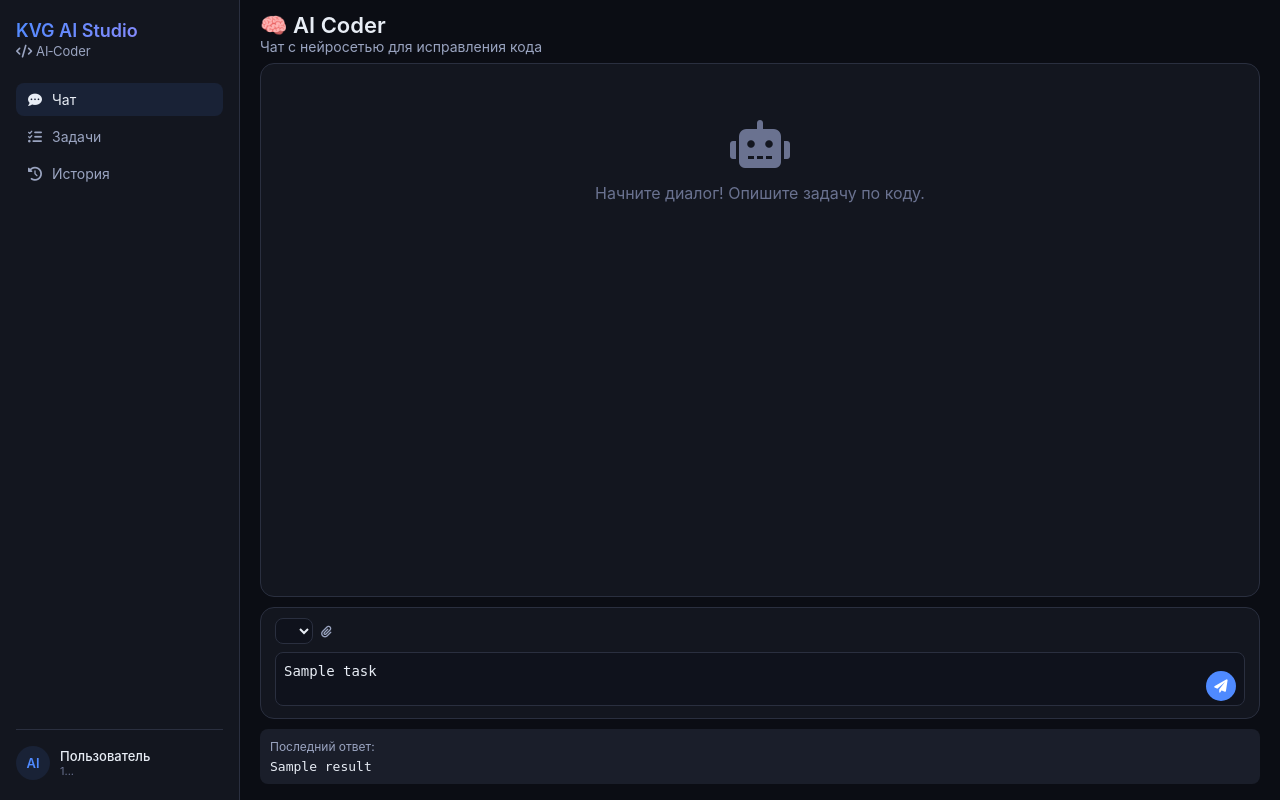
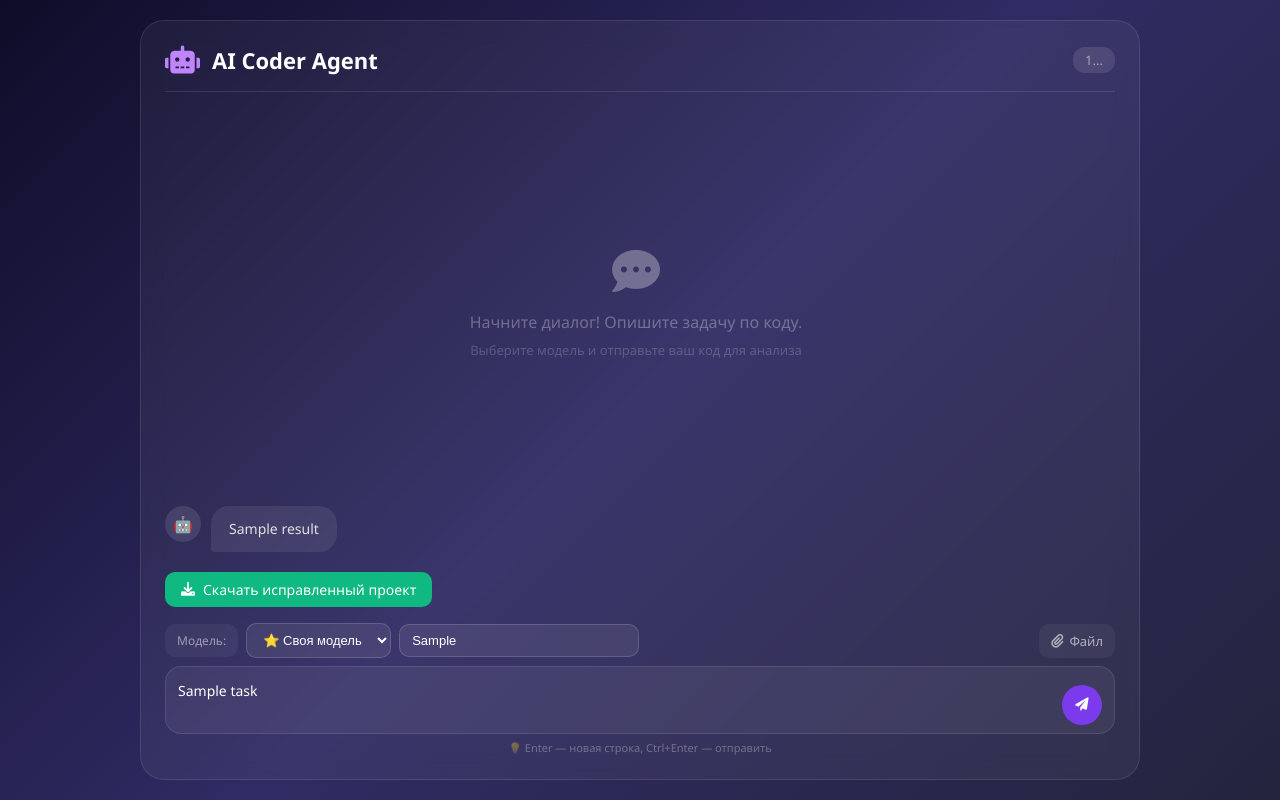
Before and after one commit to mrvan1000000-boop/kvgai-ai-coder, a Flask app: template templates/ai_coder_chat.html in a window 1280 px wide. Run offline with Flask 3, Linux system fonts and the light colour scheme; the template is opened without the code that fills it: most values are stand-ins (such as "Sample title", 1, 10 or a date in 2020); lists and menus that the app fills with data are empty.

Commit message:
Enhance chat interface and update styles
Updated the chat interface and styles for better user experience, including changes to the title and layout adjustments.

```diff
--- a/templates/ai_coder_chat.html
+++ b/templates/ai_coder_chat.html
@@ -3,243 +3,499 @@
 <head>
     <meta charset="UTF-8">
     <meta name="viewport" content="width=device-width, initial-scale=1.0">
-    <title>AI Coder - Чат</title>
+    <title>AI Coder - Чат с нейросетью</title>
     <link rel="stylesheet" href="https://cdnjs.cloudflare.com/ajax/libs/font-awesome/6.0.0-beta3/css/all.min.css">
     <style>
-        :root {
-            --bg-primary: #0b0d14;
-            --bg-elevated: #13161f;
-            --bg-card: #1a1e2a;
-            --bg-input: #0f121c;
-            --border-color: #2a2f3f;
-            --text-primary: #e8edf5;
-            --text-secondary: #9aa4c0;
-            --text-muted: #6a7290;
-            --accent: #4f8aff;
-            --accent-hover: #6a9eff;
-            --success: #4cd9a0;
-            --danger: #ff5e7a;
-            --radius: 14px;
-            --radius-sm: 8px;
+        * {
+            margin: 0;
+            padding: 0;
+            box-sizing: border-box;
         }
 
-        * { margin:0; padding:0; box-sizing:border-box; }
         body {
-            background: var(--bg-primary);
-            color: var(--text-primary);
-            font-family: 'Inter', system-ui, -apple-system, sans-serif;
-            height: 100vh;
-            overflow: hidden;
+            font-family: 'Segoe UI', system-ui, -apple-system, sans-serif;
+            background: linear-gradient(135deg, #0f0c29, #302b63, #24243e);
+            min-height: 100vh;
+            display: flex;
+            align-items: center;
+            justify-content: center;
+            padding: 20px;
         }
 
-        .app-shell { display:flex; height:100vh; }
-
-        .sidebar {
-            width: 240px; background: var(--bg-elevated);
-            border-right: 1px solid var(--border-color);
-            padding: 20px 16px; display:flex; flex-direction:column;
-            flex-shrink:0;
+        .chat-container {
+            width: 100%;
+            max-width: 1000px;
+            height: 95vh;
+            display: flex;
+            flex-direction: column;
+            background: rgba(255, 255, 255, 0.05);
+            backdrop-filter: blur(12px);
+            border-radius: 24px;
+            border: 1px solid rgba(255, 255, 255, 0.1);
+            padding: 24px;
         }
 
-        .logo-block .logo {
-            font-weight:600; font-size:18px;
-            background: linear-gradient(135deg, var(--accent), #a78bfa);
-            -webkit-background-clip: text; -webkit-text-fill-color: transparent;
-        }
-        .logo-block .subtitle { font-size:13px; color:var(--text-secondary); margin-top:2px; }
-
-        .sidebar-nav { display:flex; flex-direction:column; gap:4px; margin-top:24px; }
-        .nav-item {
-            display:flex; align-items:center; gap:10px; padding:8px 12px;
-            border-radius:var(--radius-sm); color:var(--text-secondary);
-            text-decoration:none; font-size:14px; transition:0.2s;
-        }
-        .nav-item:hover, .nav-item.active { background:rgba(79,140,255,0.10); color:var(--text-primary); }
-
-        .sidebar-footer { margin-top:auto; border-top:1px solid var(--border-color); padding-top:16px; }
-        .user-pill { display:flex; align-items:center; gap:10px; }
-        .user-avatar {
-            width:34px; height:34px; border-radius:50%;
-            background:rgba(79,140,255,0.10); display:flex; align-items:center;
-            justify-content:center; color:var(--accent); font-size:13px; font-weight:600;
-        }
-        .user-meta .user-name { font-weight:500; font-size:13px; }
-        .user-meta .user-id { font-size:11px; color:var(--text-muted); word-break:break-all; }
-
-        .main { flex:1; display:flex; flex-direction:column; height:100vh; }
-
-        .chat-container {
-            display:flex; flex-direction:column; height:100%;
-            padding:12px 20px 16px 20px;
+        .chat-header {
+            display: flex;
+            align-items: center;
+            gap: 12px;
+            margin-bottom: 20px;
+            padding-bottom: 16px;
+            border-bottom: 1px solid rgba(255, 255, 255, 0.1);
         }
 
-        .chat-header { flex-shrink:0; padding-bottom:8px; }
-        .chat-header h1 { font-size:22px; font-weight:600; }
-        .chat-header p { color:var(--text-secondary); font-size:14px; }
-
-        .chat-window {
-            flex:1; overflow-y:auto; margin-bottom:10px;
-            background:var(--bg-elevated); border-radius:var(--radius);
-            border:1px solid var(--border-color); padding:16px;
-            display:flex; flex-direction:column; gap:14px;
+        .chat-header i {
+            font-size: 28px;
+            color: #c084fc;
         }
 
-        .message { display:flex; gap:10px; }
-        .message-user { flex-direction:row-reverse; }
-        .message-user .message-content { background:var(--accent); color:#fff; }
-        .message-assistant .message-content { background:var(--bg-card); border:1px solid var(--border-color); }
+        .chat-header h1 {
+            font-size: 22px;
+            color: #fff;
+            font-weight: 600;
+        }
 
-        .message-avatar {
-            width:30px; height:30px; border-radius:50%; flex-shrink:0;
-            display:flex; align-items:center; justify-content:center; font-size:12px;
+        .chat-header span {
+            margin-left: auto;
+            font-size: 13px;
+            color: rgba(255, 255, 255, 0.5);
+            background: rgba(255, 255, 255, 0.1);
+            padding: 4px 12px;
+            border-radius: 12px;
         }
-        .message-user .message-avatar { background:var(--accent); color:#fff; }
-        .message-assistant .message-avatar { background:var(--border-color); color:var(--text-primary); }
 
-        .message-content {
-            flex:1; padding:10px 14px; border-radius:var(--radius-sm);
-            max-width:80%; word-wrap:break-word;
+        .messages-area {
+            flex: 1;
+            overflow-y: auto;
+            padding-right: 8px;
+            margin-bottom: 16px;
+            display: flex;
+            flex-direction: column;
+            gap: 12px;
         }
-        .message-content .message-label {
-            font-size:11px; font-weight:600; text-transform:uppercase;
-            letter-spacing:0.05em; margin-bottom:4px; opacity:0.7;
+
+        .messages-area::-webkit-scrollbar {
+            width: 4px;
         }
-        .message-content .message-body { font-size:14px; white-space:pre-wrap; }
 
-        .chat-form {
-            flex-shrink:0; background:var(--bg-elevated);
-            border-radius:var(--radius); padding:10px 14px 12px 14px;
-            border:1px solid var(--border-color);
+        .messages-area::-webkit-scrollbar-track {
+            background: transparent;
+        }
+
+        .messages-area::-webkit-scrollbar-thumb {
+            background: rgba(255, 255, 255, 0.2);
+            border-radius: 4px;
+        }
+
+        .message {
+            display: flex;
+            gap: 10px;
+            max-width: 85%;
+            animation: fadeIn 0.3s ease;
+        }
+
+        @keyframes fadeIn {
+            from { opacity: 0; transform: translateY(10px); }
+            to { opacity: 1; transform: translateY(0); }
+        }
+
+        .message.user {
+            align-self: flex-end;
+            flex-direction: row-reverse;
+        }
+
+        .message.assistant {
+            align-self: flex-start;
+        }
+
+        .message .avatar {
+            width: 36px;
+            height: 36px;
+            border-radius: 50%;
+            flex-shrink: 0;
+            display: flex;
+            align-items: center;
+            justify-content: center;
+            font-size: 16px;
+            background: rgba(255, 255, 255, 0.1);
+            color: #fff;
+        }
+
+        .message.user .avatar {
+            background: #7c3aed;
+        }
+
+        .message .bubble {
+            padding: 12px 18px;
+            border-radius: 18px;
+            font-size: 14px;
+            line-height: 1.6;
+            word-wrap: break-word;
+            white-space: pre-wrap;
+        }
+
+        .message.user .bubble {
+            background: #7c3aed;
+            color: #fff;
+            border-bottom-right-radius: 4px;
+        }
+
+        .message.assistant .bubble {
+            background: rgba(255, 255, 255, 0.08);
+            color: #e0e0e0;
+            border-bottom-left-radius: 4px;
+        }
+
+        .message.system .bubble {
+            background: rgba(255, 193, 7, 0.15);
+            color: #ffc107;
+            border-left: 3px solid #ffc107;
         }
 
         .input-area {
-            display:flex; gap:8px; align-items:flex-end;
-            background:var(--bg-input); border-radius:var(--radius-sm);
-            border:1px solid var(--border-color); padding:4px 8px;
-        }
-        .input-area textarea {
-            flex:1; background:transparent; border:none; padding:6px 0;
-            color:var(--text-primary); font-size:14px; resize:none;
-            min-height:32px; max-height:100px;
-        }
-        .input-area textarea:focus { outline:none; }
-        .btn-send {
-            width:30px; height:30px; border-radius:50%;
-            background:var(--accent); color:#fff; border:none; cursor:pointer;
+            display: flex;
+            gap: 10px;
+            align-items: flex-end;
+            background: rgba(255, 255, 255, 0.06);
+            border-radius: 16px;
+            padding: 8px 12px;
+            border: 1px solid rgba(255, 255, 255, 0.1);
+            transition: border-color 0.3s;
         }
 
-        @media (max-width:768px) {
-            .sidebar { width:100%; height:auto; position:relative; flex-direction:row; flex-wrap:wrap; }
-            .sidebar-nav { flex-direction:row; }
-            .main { height:calc(100vh - 150px); }
-            .chat-container { padding:8px 12px 12px 12px; }
+        .input-area:focus-within {
+            border-color: #7c3aed;
+        }
+
+        .input-area textarea {
+            flex: 1;
+            background: transparent;
+            border: none;
+            color: #fff;
+            font-size: 14px;
+            resize: none;
+            min-height: 24px;
+            max-height: 120px;
+            padding: 6px 0;
+            font-family: inherit;
+        }
+
+        .input-area textarea::placeholder {
+            color: rgba(255, 255, 255, 0.35);
+        }
+
+        .input-area textarea:focus {
+            outline: none;
+        }
+
+        .input-area button {
+            background: #7c3aed;
+            border: none;
+            color: #fff;
+            width: 40px;
+            height: 40px;
+            border-radius: 50%;
+            cursor: pointer;
+            transition: all 0.2s;
+            display: flex;
+            align-items: center;
+            justify-content: center;
+            flex-shrink: 0;
+        }
+
+        .input-area button:hover {
+            background: #6d28d9;
+            transform: scale(1.05);
+        }
+
+        .input-area button:active {
+            transform: scale(0.95);
+        }
+
+        .input-tools {
+            display: flex;
+            gap: 12px;
+            align-items: center;
+            flex-wrap: wrap;
+            margin-bottom: 8px;
+        }
+
+        .input-tools select,
+        .input-tools input[type="text"] {
+            background: rgba(255, 255, 255, 0.08);
+            border: 1px solid rgba(255, 255, 255, 0.15);
+            color: #fff;
+            padding: 8px 12px;
+            border-radius: 10px;
+            font-size: 13px;
+            cursor: pointer;
+            transition: border-color 0.3s;
+        }
+
+        .input-tools select:focus,
+        .input-tools input[type="text"]:focus {
+            outline: none;
+            border-color: #7c3aed;
+        }
+
+        .input-tools select option {
+            background: #1a1a2e;
+            color: #fff;
+        }
+
+        .input-tools label {
+            color: rgba(255, 255, 255, 0.6);
+            font-size: 13px;
+            cursor: pointer;
+            display: flex;
+            align-items: center;
+            gap: 6px;
+            padding: 8px 12px;
+            border-radius: 10px;
+            background: rgba(255, 255, 255, 0.05);
+            transition: background 0.3s;
+        }
+
+        .input-tools label:hover {
+            background: rgba(255, 255, 255, 0.1);
+        }
+
+        .input-tools label i {
+            font-size: 14px;
+        }
+
+        .hidden {
+            display: none !important;
+        }
+
+        .shortcut-hint {
+            font-size: 11px;
+            color: rgba(255, 255, 255, 0.3);
+            margin-top: 6px;
+            text-align: center;
+        }
+
+        .download-link {
+            display: inline-flex;
+            align-items: center;
+            gap: 8px;
+            background: #10b981;
+            color: #fff;
+            padding: 8px 16px;
+            border-radius: 10px;
+            text-decoration: none;
+            font-size: 14px;
+            margin-top: 8px;
+            transition: background 0.3s;
+        }
+
+        .download-link:hover {
+            background: #059669;
+        }
+
+        .empty-state {
+            text-align: center;
+            margin: auto;
+            color: rgba(255, 255, 255, 0.3);
+        }
+
+        .empty-state i {
+            font-size: 48px;
+            margin-bottom: 16px;
+        }
+
+        .empty-state p {
+            font-size: 16px;
+        }
+
+        .typing-indicator {
+            display: flex;
+            gap: 4px;
+            padding: 12px 18px;
+            background: rgba(255, 255, 255, 0.08);
+            border-radius: 18px;
+            border-bottom-left-radius: 4px;
+            align-self: flex-start;
+        }
+
+        .typing-indicator span {
+            width: 8px;
+            height: 8px;
+            background: #c084fc;
+            border-radius: 50%;
+            animation: typing 1.4s infinite ease-in-out;
+        }
+
+        .typing-indicator span:nth-child(2) {
+            animation-delay: 0.2s;
+        }
+
+        .typing-indicator span:nth-child(3) {
+            animation-delay: 0.4s;
+        }
+
+        @keyframes typing {
+            0%, 100% { transform: translateY(0); opacity: 0.4; }
+            50% { transform: translateY(-10px); opacity: 1; }
         }
     </style>
 </head>
 <body>
-<div class="app-shell">
-    <aside class="sidebar">
-        <div class="logo-block">
-            <div class="logo">KVG AI Studio</div>
-            <div class="subtitle"><i class="fas fa-code"></i> AI‑Coder</div>
-        </div>
-        <nav class="sidebar-nav">
-            <a href="/admin/ai-coder?user_id={{ user_id }}" class="nav-item active">
-                <i class="fas fa-comment-dots"></i> Чат
-            </a>
-            <a href="/admin/ai-coder/tasks" class="nav-item">
-                <i class="fas fa-tasks"></i> Задачи
-            </a>
-            <a href="/admin/ai-coder/history/{{ user_id }}" class="nav-item">
-                <i class="fas fa-history"></i> История
-            </a>
-        </nav>
-        <div class="sidebar-footer">
-            <div class="user-pill">
-                <div class="user-avatar">AI</div>
-                <div class="user-meta">
-                    <div class="user-name">Пользователь</div>
-                    <div class="user-id">{{ user_id[:16] }}...</div>
-                </div>
-            </div>
-        </div>
-    </aside>
-
-    <main class="main">
     <div class="chat-container">
         <div class="chat-header">
-                <h1>🧠 AI Coder</h1>
-                <p>Чат с нейросетью для исправления кода</p>
+            <i class="fas fa-robot"></i>
+            <h1>AI Coder Agent</h1>
+            <span>{{ user_id[:8] }}...</span>
         </div>
 
-            <div class="chat-window" id="chatWindow">
+        <div class="messages-area" id="messagesArea">
+            {% if messages %}
                 {% for msg in messages %}
-                <div class="message message-{{ msg.role }}">
-                    <div class="message-avatar">
-                        {% if msg.role == 'user' %}👤{% else %}🤖{% endif %}
+                    <div class="message {{ msg.role }}">
+                        <div class="avatar">
+                            {% if msg.role == 'user' %}
+                                👤
+                            {% elif msg.role == 'assistant' %}
+                                🤖
+                            {% else %}
+                                ⚠️
+                            {% endif %}
                         </div>
-                    <div class="message-content">
-                        <div class="message-label">{{ msg.role }}</div>
-                        <div class="message-body">{{ msg.content }}</div>
-                    </div>
+                        <div class="bubble">{{ msg.content }}</div>
                     </div>
                 {% endfor %}
+            {% else %}
+                <div class="empty-state">
+                    <i class="fas fa-comment-dots"></i>
+                    <p>Начните диалог! Опишите задачу по коду.</p>
+                    <p style="font-size: 13px; margin-top: 8px; color: rgba(255,255,255,0.2);">
+                        Выберите модель и отправьте ваш код для анализа
+                    </p>
+                </div>
+            {% endif %}
 
-                {% if not messages %}
-                <div style="text-align:center;padding:40px;color:var(--text-muted);">
-                    <i class="fas fa-robot" style="font-size:48px;margin-bottom:15px;"></i>
-                    <p>Начните диалог! Опишите задачу по коду.</p>
+            {% if result %}
+                <div class="message assistant">
+                    <div class="avatar">🤖</div>
+                    <div class="bubble">{{ result }}</div>
                 </div>
+                {% if download %}
+                    <a href="{{ download }}" class="download-link" style="align-self: flex-start;">
+                        <i class="fas fa-download"></i>
+                        Скачать исправленный проект
+                    </a>
+                {% endif %}
             {% endif %}
         </div>
 
-            <form method="post" enctype="multipart/form-data" class="chat-form" id="chatForm">
+        <form method="post" enctype="multipart/form-data" id="chatForm">
             <input type="hidden" name="user_id" value="{{ user_id }}">
 
-                <div style="display:flex;gap:8px;margin-bottom:8px;align-items:center;">
-                    <select name="model" style="background:var(--bg-input);color:var(--text-primary);border:1px solid var(--border-color);border-radius:var(--radius-sm);padding:4px 8px;font-size:12px;">
+            <div class="input-tools">
+                <div style="display: flex; align-items: center; gap: 8px; flex-wrap: wrap;">
+                    <label for="modelSelect" style="color: rgba(255,255,255,0.5); font-size: 12px;">
+                        Модель:
+                    </label>
+                    <select name="model" id="modelSelect" onchange="toggleCustomModel()">
                         {% for m in available_models %}
-                        <option value="{{ m }}" {% if m == selected_model %}selected{% endif %}>{{ m.split(':')[1] }}</option>
+                            <option value="{{ m }}" {% if m == selected_model %}selected{% endif %}>
+                                {{ m.split(':')[1] if ':' in m else m }}
+                            </option>
                         {% endfor %}
+                        <option value="custom" {% if selected_model not in available_models %}selected{% endif %}>
+                            ⭐ Своя модель
+                        </option>
                     </select>
-                    <label style="font-size:12px;color:var(--text-secondary);cursor:pointer;">
+
+                    <input type="text"
+                           name="custom_model"
+                           id="customModelInput"
+                           placeholder="Например: deepseek/deepseek-v4-flash"
+                           value="{{ custom_model if custom_model else '' }}"
+                           class="{% if selected_model not in available_models %}{% else %}hidden{% endif %}"
+                           style="width: 240px;">
+                </div>
+
+                <label for="fileUpload" style="margin-left: auto;">
                     <i class="fas fa-paperclip"></i>
-                        <input type="file" name="file" style="display:none;">
+                    Файл
+                    <input type="file" name="file" id="fileUpload" style="display: none;">
                 </label>
             </div>
 
             <div class="input-area">
-                    <textarea name="task" id="taskInput" placeholder="Опишите задачу по коду..." required>{{ task }}</textarea>
-                    <button type="submit" class="btn-send">
+                <textarea
+                    name="task"
+                    id="taskInput"
+                    placeholder="Опишите задачу по коду... (Ctrl+Enter для отправки)"
+                    required>{{ task }}</textarea>
+                <button type="submit" id="sendBtn">
                     <i class="fas fa-paper-plane"></i>
                 </button>
             </div>
+            <div class="shortcut-hint">
+                💡 Enter — новая строка, Ctrl+Enter — отправить
+            </div>
         </form>
-
-            {% if result %}
-            <div style="margin-top:10px;padding:10px;background:var(--bg-card);border-radius:var(--radius-sm);max-height:200px;overflow-y:auto;">
-                <div style="font-size:12px;color:var(--text-secondary);margin-bottom:5px;">Последний ответ:</div>
-                <pre style="font-size:13px;white-space:pre-wrap;color:var(--text-primary);">{{ result }}</pre>
-            </div>
-            {% endif %}
-        </div>
-    </main>
     </div>
 
     <script>
-    // Автоскролл чата вниз
-    const chatWindow = document.getElementById('chatWindow');
-    if (chatWindow) {
-        chatWindow.scrollTop = chatWindow.scrollHeight;
+        // Показывать/скрывать поле для кастомной модели
+        function toggleCustomModel() {
+            const select = document.getElementById('modelSelect');
+            const customInput = document.getElementById('customModelInput');
+
+            if (select.value === 'custom') {
+                customInput.classList.remove('hidden');
+                customInput.focus();
+            } else {
+                customInput.classList.add('hidden');
+                customInput.value = '';
+            }
         }
 
-    // Авто-отправка по Enter+Shift
+        // Отправка по Ctrl+Enter
         document.getElementById('taskInput').addEventListener('keydown', function(e) {
-        if (e.key === 'Enter' && !e.shiftKey) {
+            if (e.ctrlKey && e.key === 'Enter') {
                 e.preventDefault();
                 document.getElementById('chatForm').submit();
             }
         });
+
+        // Автоскролл вниз при загрузке
+        const area = document.getElementById('messagesArea');
+        if (area) {
+            area.scrollTop = area.scrollHeight;
+        }
+
+        // Показывать имя файла после выбора
+        document.getElementById('fileUpload').addEventListener('change', function(e) {
+            const label = this.closest('label');
+            if (this.files.length > 0) {
+                const fileName = this.files[0].name;
+                const icon = label.querySelector('i');
+                if (icon) {
+                    label.innerHTML = `<i class="fas fa-file"></i> ${fileName}`;
+                    label.style.borderColor = '#7c3aed';
+                }
+            }
+        });
+
+        // Отключение кнопки отправки при отправке формы
+        document.getElementById('chatForm').addEventListener('submit', function(e) {
+            const btn = document.getElementById('sendBtn');
+            btn.disabled = true;
+            btn.innerHTML = '<i class="fas fa-spinner fa-spin"></i>';
+
+            // Показать индикатор печатания
+            const area = document.getElementById('messagesArea');
+            const typingDiv = document.createElement('div');
+            typingDiv.className = 'typing-indicator';
+            typingDiv.innerHTML = '<span></span><span></span><span></span>';
+            typingDiv.id = 'typingIndicator';
+            area.appendChild(typingDiv);
+            area.scrollTop = area.scrollHeight;
+        });
     </script>
 </body>
 </html>
```
Lines whose indentation alone changed are shown as unchanged.
